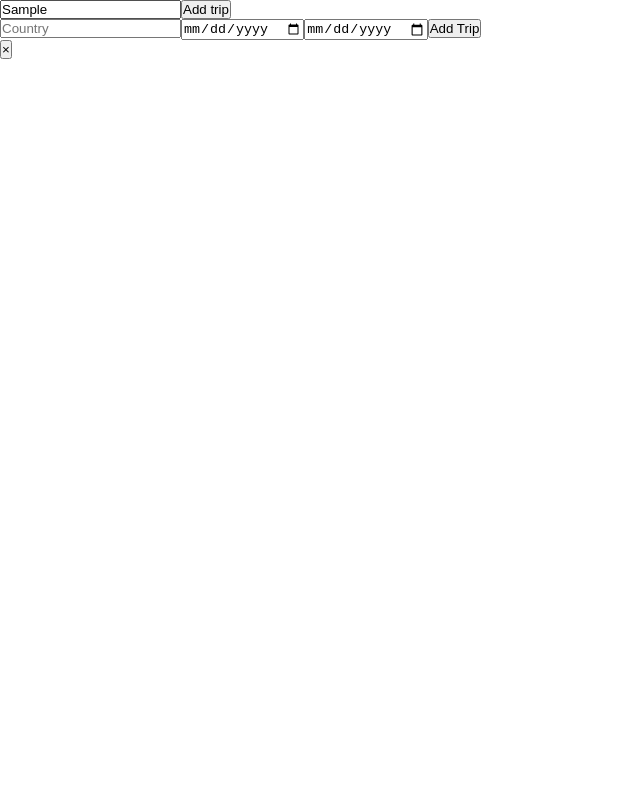
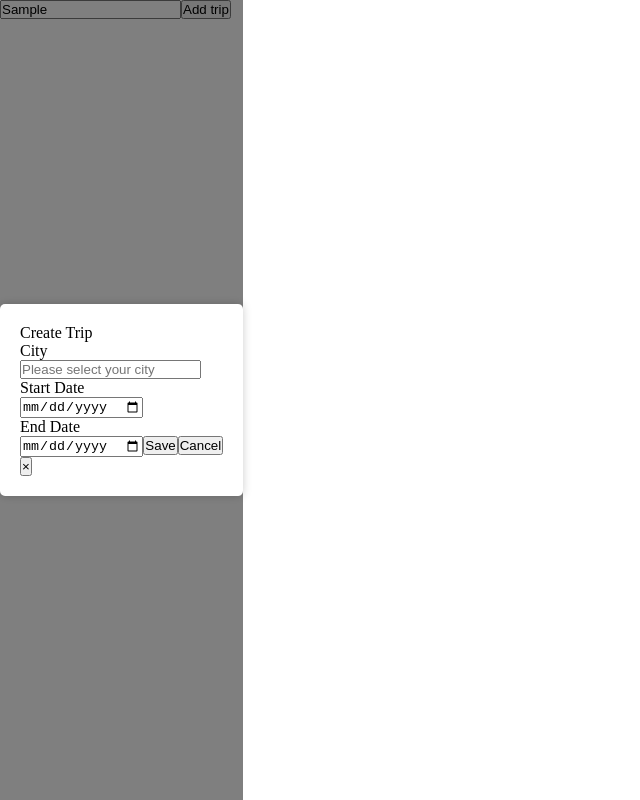
Before and after one commit to Bogdddan/reenbit-camp, a React (Create React App) app: page / in a window 1280 px wide. Both pictures are taken after typing "Sample" into the empty fields and a click on the button "Add trip". Shown: the whole page, without its empty margins (0-640 px from the left). Built offline with nearby package versions, Linux system fonts and the light colour scheme.

Commit message:
modal window styles

```diff
--- a/src/components/modal/Modal.jsx
+++ b/src/components/modal/Modal.jsx
@@ -1,6 +1,7 @@
 import React, { useState } from "react";
 import { useDispatch, } from "react-redux";
 import { addTrip } from '../../redux/slice';
+import './modal.css';
 
 
 function Modal() {
@@ -64,32 +65,41 @@ function Modal() {
     handleClose();
   };
 
+  const handleCancel = () => {
+
+  };
+
   return (
     <>
       <button onClick={handleOpen}>Add trip</button>
       {isOpen && (
         <div className="moodal">
           <div className="modal-content">
+            <p>Create Trip</p>
             <form action="">
+              <div>City</div>
               <input
                 type="text"
-                placeholder="Country"
+                placeholder="Please select your city"
                 value={country}
                 onChange={(e) => setCountry(e.target.value)}
               />
+              <div>Start Date</div>
               <input
                 type="date"
-                placeholder="Arrival Date"
+                placeholder="Select Date"
                 value={arrivalDate}
                 onChange={(e) => setArrivalDate(e.target.value)}
               />
+              <div>End Date</div>
               <input
                 type="date"
-                placeholder="Departure Date"
+                placeholder="Select Date"
                 value={departureDate}
                 onChange={(e) => setDepartureDate(e.target.value)}
               />
-              <button onClick={handleSubmit}>Add Trip</button>
+              <button onClick={handleSubmit}>Save</button>
+              <button onClick={handleCancel}>Cancel</button>
             </form>
             <button className="close" onClick={handleClose}>&times;</button>
           </div>
--- a/src/components/modal/modal.css
+++ b/src/components/modal/modal.css
@@ -1,25 +1,24 @@
-.modal {
-
-  /* stuff we already covered */
-
-  z-index: 1010;
-
-}
-.modal-overlay {
-
-  /* recommendation:
-     don't focus on the number "1000" here, but rather,
-     you should have a documented system for z-index and
-     follow that system. This number should be pretty
-     high on the scale in that system.
-  */
-  z-index: 1000;
-  background-color: gray;
-
+.moodal {
+  /* Position the modal absolutely to fill the viewport */
   position: fixed;
   top: 0;
+  right: 0;
+  bottom: 0;
   left: 0;
-  width: 100%;
-  height: 100%;
 
+  /* Apply a dark overlay with some transparency */
+  background-color: rgba(0, 0, 0, 0.5);
+
+  /* Display the modal content with a centering effect */
+  display: flex;
+  justify-content: center;
+  align-items: center;
 }
+
+.modal-content {
+  /* Define the modal window's size and style */
+  background-color: #fff;
+  padding: 20px;
+  border-radius: 5px;
+  box-shadow: 0px 0px 10px rgba(0, 0, 0, 0.2); /* Optional drop shadow */
+}
--- a/src/pages/main/Main.jsx
+++ b/src/pages/main/Main.jsx
@@ -11,9 +11,10 @@ function Main() {
   const [country, setCountry] = useState('');
   const [arrivalDate, setArrivalDate] = useState('');
   const [departureDate, setDepartureDate] = useState('');
-  const [weatherData, setWeatherData] = useState(null); // Додайте стан для weatherData
+  const [weatherData, setWeatherData] = useState(null);
 
   const API_KEY = 'TVPXXTTYAYBBW7WF45YWSAJL6';
+  // const API_KEY = '';
 
   const trips = useSelector(getTrips);
   // console.log(trips);
--- a/src/redux/slice.js
+++ b/src/redux/slice.js
@@ -22,10 +22,6 @@ const travelSlice = createSlice({
     addTrip(state, action){
       state.trips.push(action.payload);
     },
-    // removeTrip(state, action){
-    //   const index = state.trips.findIndex((trip) => trip.id === action.payload);
-    //   state.trips.splice(index, 1);
-    // },
     removeTrip(state, action){
       const index = state.trips.findIndex((trip) => trip.country === action.payload);
       if (index !== -1) {
```
